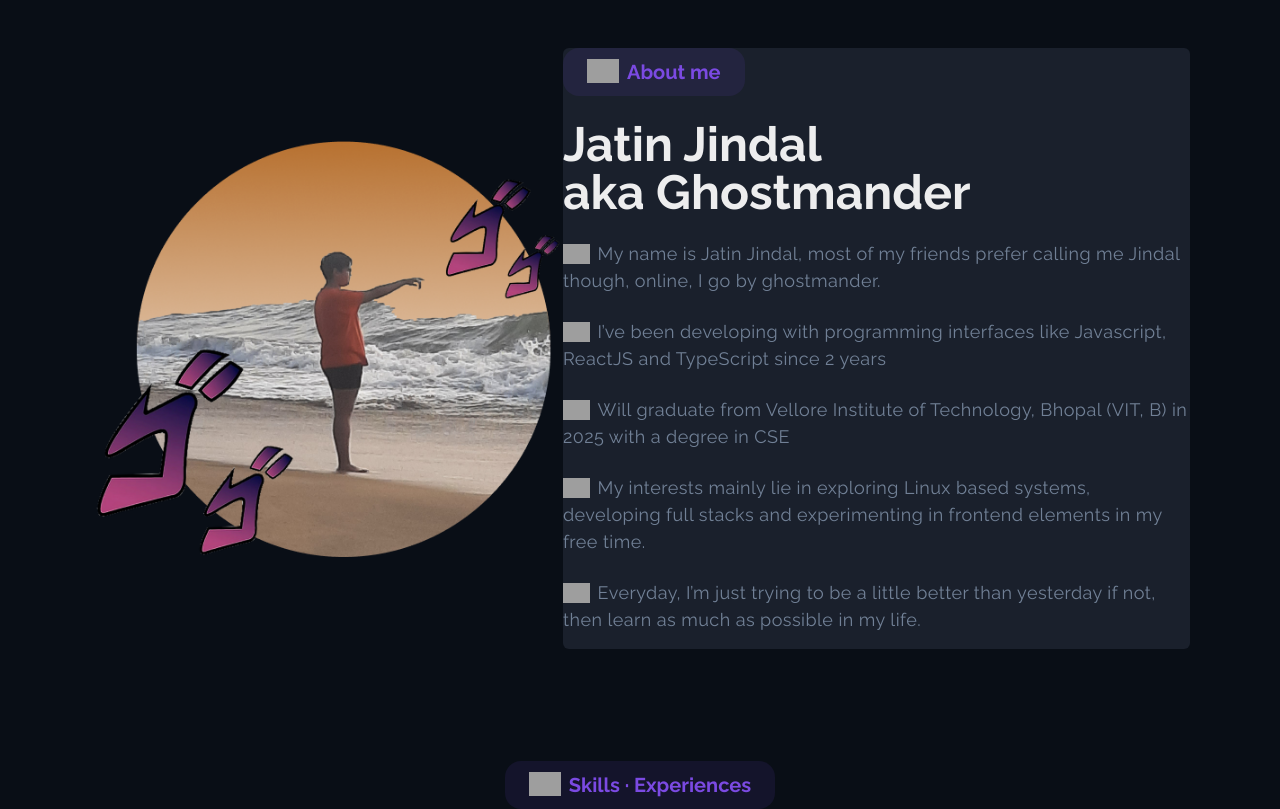
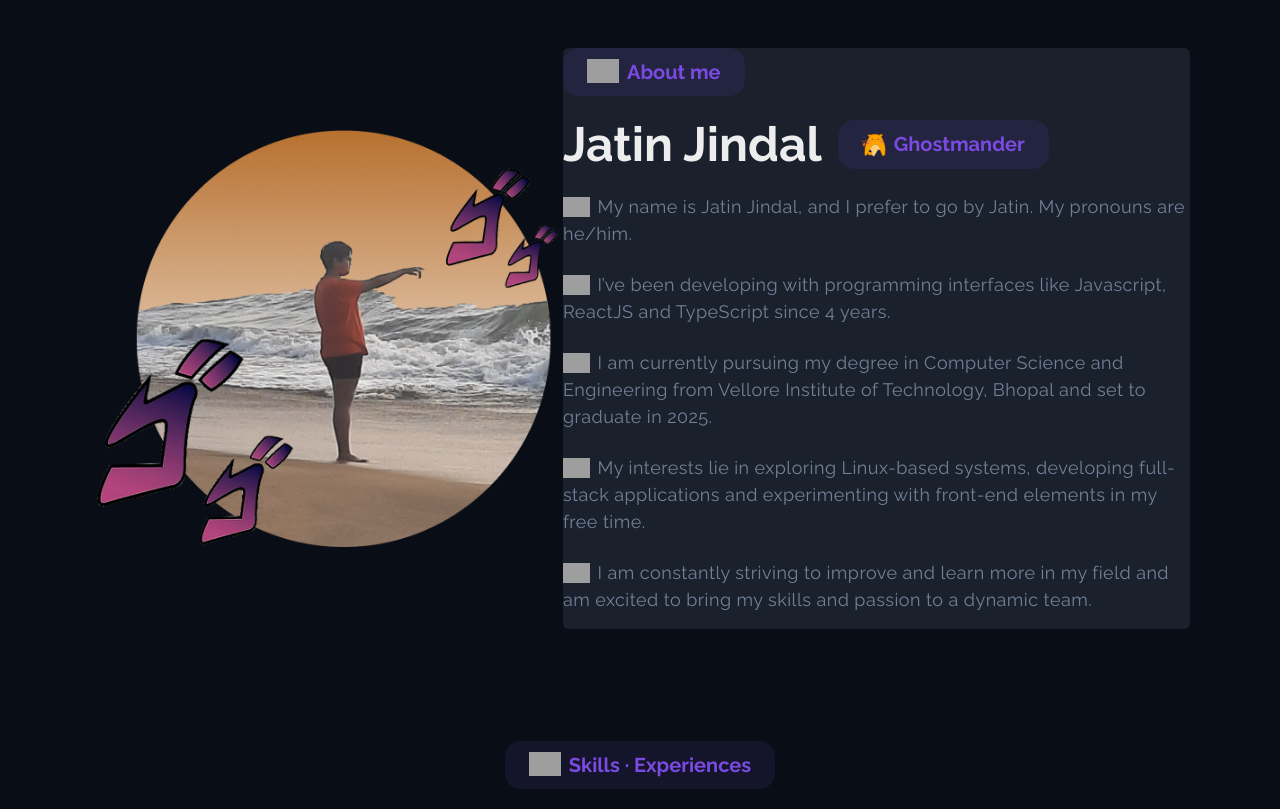
Before and after one commit to Jatin-Jindal/Jatin-Jindal.github.io, a Next.js app: page / in a window 1280 px wide. Shown: the part 1620-2429 px from the top of the page. Built offline with nearby package versions, Linux system fonts and the light colour scheme; grey boxes are pictures that could not be loaded.

Commit message:
Basic UI Done (Except mobile navigation)

```diff
--- a/src/components/About/AboutCard.tsx
+++ b/src/components/About/AboutCard.tsx
@@ -7,19 +7,20 @@ import {
   Text,
   Box,
   Flex,
-  Image,
 } from "@chakra-ui/react";
 import React from "react";
 import EmojiProvider from "../EmojiProvider";
+import ghostmangy from "../../assets/ghostmangy.png";
+import Image from "next/image";
 
 interface AboutCardProps {}
 
 export const AboutCard: React.FC<AboutCardProps> = ({}) => {
-  const aboutMe = `👋:My name is Jatin Jindal, most of my friends prefer calling me Jindal though, online, I go by ghostmander.
-👨‍💻:I’ve been developing with programming interfaces like Javascript, ReactJS and TypeScript since 2 years
-🎓:Will graduate from Vellore Institute of Technology, Bhopal (VIT, B) in 2025 with a degree in CSE
-💡:My interests mainly lie in exploring Linux based systems, developing full stacks and experimenting in frontend elements in my free time.
-🚀:Everyday, I’m just trying to be a little better than yesterday if not, then learn as much as possible in my life.`;
+  const aboutMe = `👋:My name is Jatin Jindal, and I prefer to go by Jatin. My pronouns are he/him.
+👨‍💻:I’ve been developing with programming interfaces like Javascript, ReactJS and TypeScript since 4 years.
+🎓:I am currently pursuing my degree in Computer Science and Engineering from Vellore Institute of Technology, Bhopal and set to graduate in 2025.
+💡:My interests lie in exploring Linux-based systems, developing full-stack applications and experimenting with front-end elements in my free time.
+🚀:I am constantly striving to improve and learn more in my field and am excited to bring my skills and passion to a dynamic team.`;
   return (
     <Card variant="unstyled" maxW={{ base: "100%", md: "57%" }}>
       <CardBody>
@@ -36,7 +37,7 @@ export const AboutCard: React.FC<AboutCardProps> = ({}) => {
             </Heading>
           </Box>
         </Flex>
-        <Stack mt="6" spacing="0">
+        <Flex mt="6" gap={4}>
           <Heading
             fontFamily={`"Raleway", sans-serif`}
             fontWeight="700"
@@ -44,14 +45,37 @@ export const AboutCard: React.FC<AboutCardProps> = ({}) => {
           >
             Jatin Jindal
           </Heading>
-          <Heading
-            fontFamily={`"Raleway", sans-serif`}
-            fontWeight="700"
-            size="2xl"
-          >
-            aka Ghostmander
-          </Heading>
-        </Stack>
+          <Flex>
+            <Flex
+              bgColor="#7B4AE21A"
+              px="6"
+              py="3"
+              borderRadius="1em"
+              align="center"
+            >
+              <Image
+                src={ghostmangy}
+                alt="Ghostmander"
+                style={{
+                  display: "inline",
+                  maxHeight: "1.5rem",
+                  maxWidth: "1.5rem",
+                  marginRight: "0.5rem",
+                  marginTop: "0.01rem",
+                  aspectRatio: "1/1",
+                }}
+              />
+              <Heading
+                size="md"
+                color="#7B4AE2"
+                fontFamily={`"Raleway", sans-serif`}
+                fontWeight="700"
+              >
+                Ghostmander
+              </Heading>
+            </Flex>
+          </Flex>
+        </Flex>
         <Stack mt="6" spacing="6">
           {aboutMe.split("\n").map((line, _) => (
             <Text
--- a/src/components/Footer/footer.tsx
+++ b/src/components/Footer/footer.tsx
@@ -41,7 +41,7 @@ export const footer: React.FC<footerProps> = ({}) => {
             fontFamily={`"Raleway", sans-serif`}
             textAlign="right"
           >
-            Copyright © 2021 Jatin Jindal
+            Copyright © 2023 Jatin Jindal
           </Text>
         </Flex>
         <Wrap spacing="1em" align="center" justify="center">
--- a/src/components/Home/mainPage/MainPage.tsx
+++ b/src/components/Home/mainPage/MainPage.tsx
@@ -6,6 +6,7 @@ import {
   Spacer,
   Text,
   Tooltip,
+  useMediaQuery,
   VStack,
 } from "@chakra-ui/react";
 import Image from "next/image";
@@ -20,12 +21,14 @@ interface MainPageProps {
 }
 
 export const MainPage: React.FC<MainPageProps> = ({ id }) => {
+  const [isSmallerThan1118] = useMediaQuery("(max-width: 1118px)");
   return (
     <Flex
       mx="7vw"
       mt="7vh"
       mb="14vh"
       id={id || "mainPage"}
+      flexWrap={isSmallerThan1118 ? "wrap" : "nowrap"}
       flexDirection={{ base: "column", md: "row" }}
     >
       <Box my="auto">
--- a/src/components/Skills/skills.tsx
+++ b/src/components/Skills/skills.tsx
@@ -41,8 +41,8 @@ export const skills: React.FC<skillsProps> = ({}) => {
     Javascript: SiJavascript,
     Typescript: SiTypescript,
     "Next.js": SiNextdotjs,
-    Css: SiCss3,
-    Html5: SiHtml5,
+    CSS: SiCss3,
+    HTML5: SiHtml5,
     Github: SiGithub,
     Git: SiGit,
     Python: SiPython,
```
Also changed, not shown: src/assets/ghostmangy.png (added).
